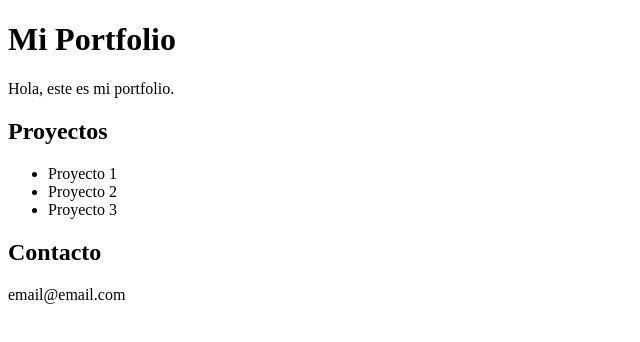
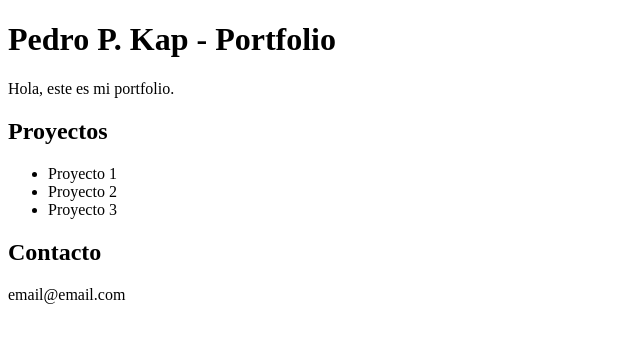
Before and after one commit to PedroPKap/PedroPKap.github.io, a plain HTML site: page index.html in a window 1280 px wide. Shown: the whole page, without its empty margins (0-640 px from the left). Drawn offline with Linux system fonts and the light colour scheme.

Commit message:
Update index.html

```diff
--- a/index.html
+++ b/index.html
@@ -6,7 +6,7 @@
 </head>
 
 <body>
-    <h1>Mi Portfolio</h1>
+    <h1> Pedro P. Kap - Portfolio </h1>
 
     <p>Hola, este es mi portfolio.</p>
 
```
